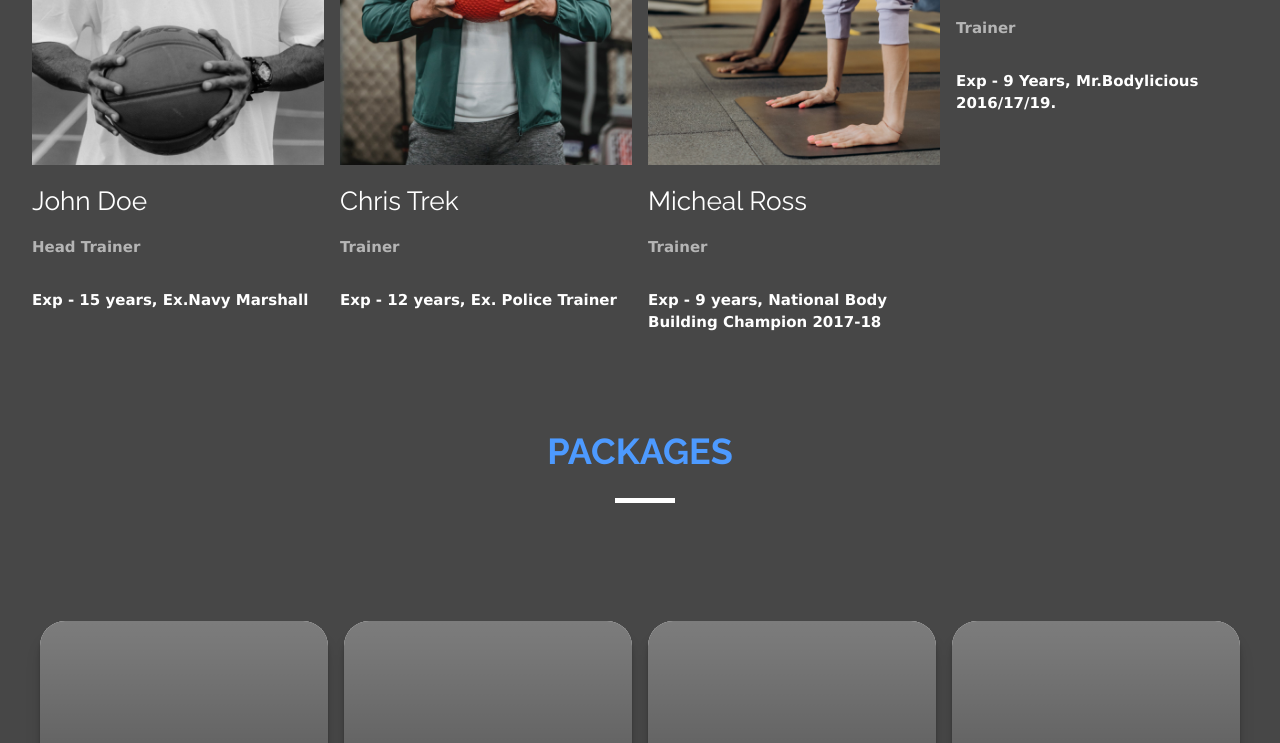
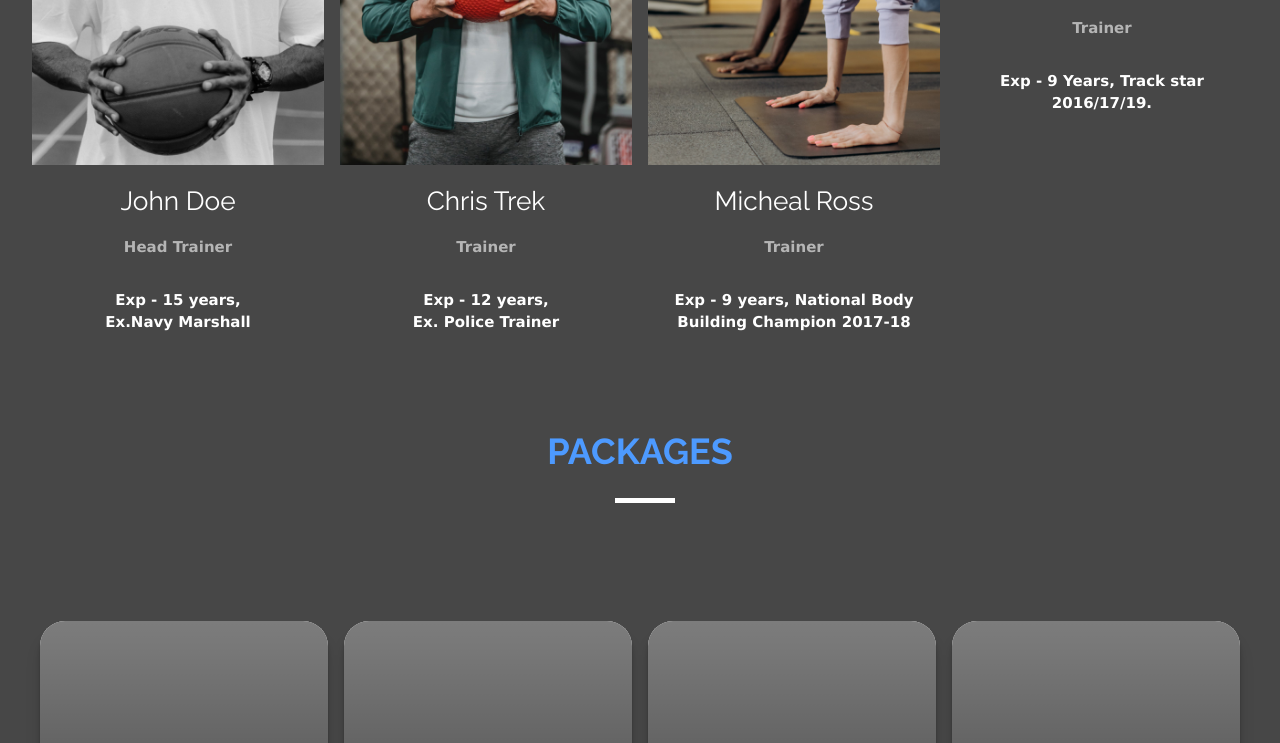
Before and after one commit to deep99per/GMS, a plain HTML site: page index.html in a window 1280 px wide. Shown: the part 2285-3028 px from the top of the page. Drawn offline with nearby package versions, Linux system fonts and the light colour scheme; a script that the page names is missing.

Commit message:
Update index.html

```diff
--- a/index.html
+++ b/index.html
@@ -229,31 +229,39 @@
 
       <div class="row-padding" data-aos="fade-up">
         <div class="col l3 m6 margin-bottom">
-          <img src="./assets/images/t2.jpg" alt="John" style="width:100%">
+          <img src="./assets/images/t2.jpg" alt="John" style="width:100%" >
+          <center>
           <h3>John Doe</h3>
           <p class="opacity">Head Trainer</p>
-          <p>Exp - 15 years, Ex.Navy Marshall</p>
+          <p>Exp - 15 years, <br/>Ex.Navy Marshall</p>
+        </center>
 
         </div>
-        <div class="col l3 m6 margin-bottom" data-aos="fade-up">
+        <div class="col l3 m6 margin-bottom" data-aos="fade-up" >
           <img src="./assets/images/t1.jpg" alt="Chris" style="width:100%">
+          <center>
           <h3>Chris Trek</h3>
           <p class="opacity">Trainer</p>
-          <p>Exp - 12 years, Ex. Police Trainer</p>
+          <p>Exp - 12 years, <br/> Ex. Police Trainer</p>
+          </center>
 
         </div>
         <div class="col l3 m6 margin-bottom" data-aos="fade-up">
           <img src="./assets/images/t5.jpg" alt="Mike" style="width:100%">
+          <center>
           <h3>Micheal Ross</h3>
           <p class="opacity">Trainer</p>
           <p>Exp - 9 years, National Body Building Champion 2017-18</p>
+          </center>
 
         </div>
         <div class="col l3 m6 margin-bottom" data-aos="fade-up">
           <img src="./assets/images/t3.jpg" alt="Dan" style="width:100%">
+          <center>
           <h3>Denise Star</h3>
           <p class="opacity">Trainer</p>
-          <p>Exp - 9 Years, Mr.Bodylicious 2016/17/19.</p>
+          <p>Exp - 9 Years, Track star 2016/17/19.</p>
+          </center>
 
         </div>
       </div>
@@ -381,7 +389,7 @@
 				<div class="col-12 col-sm-12 col-md-6 col-lg-6">
 					<iframe id="maps"
 						src="https://maps.google.com/maps?width=600&amp;height=400&amp;hl=en&amp;q=gym Guwahati&amp;t=&amp;z=13&amp;ie=UTF8&amp;iwloc=B&amp;output=embed"
-						width="495" height="450" frameborder="0" style="border:0;" allowfullscreen="" aria-hidden="false"
+						width="325" height="450" frameborder="0" style="border:0;" allowfullscreen="" aria-hidden="false"
 						tabindex="0"></iframe>
 				</div>
 
```
